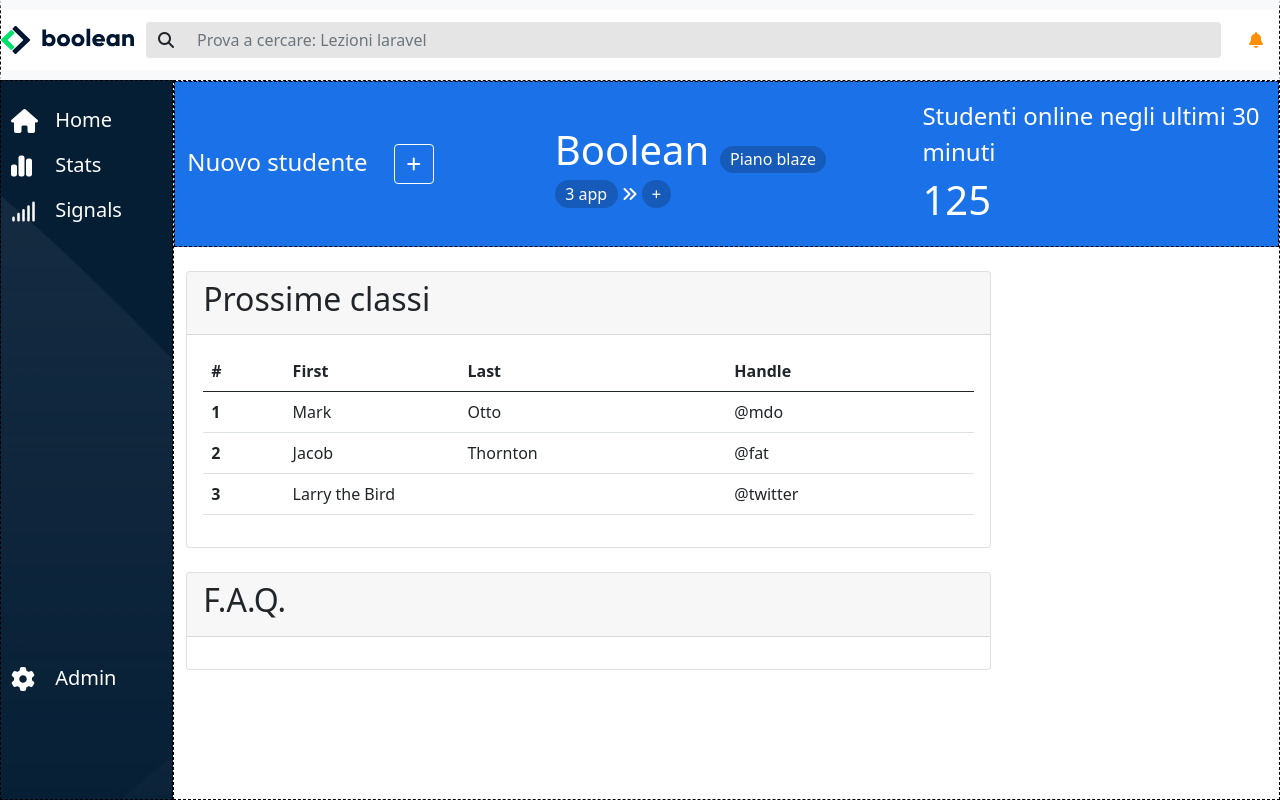
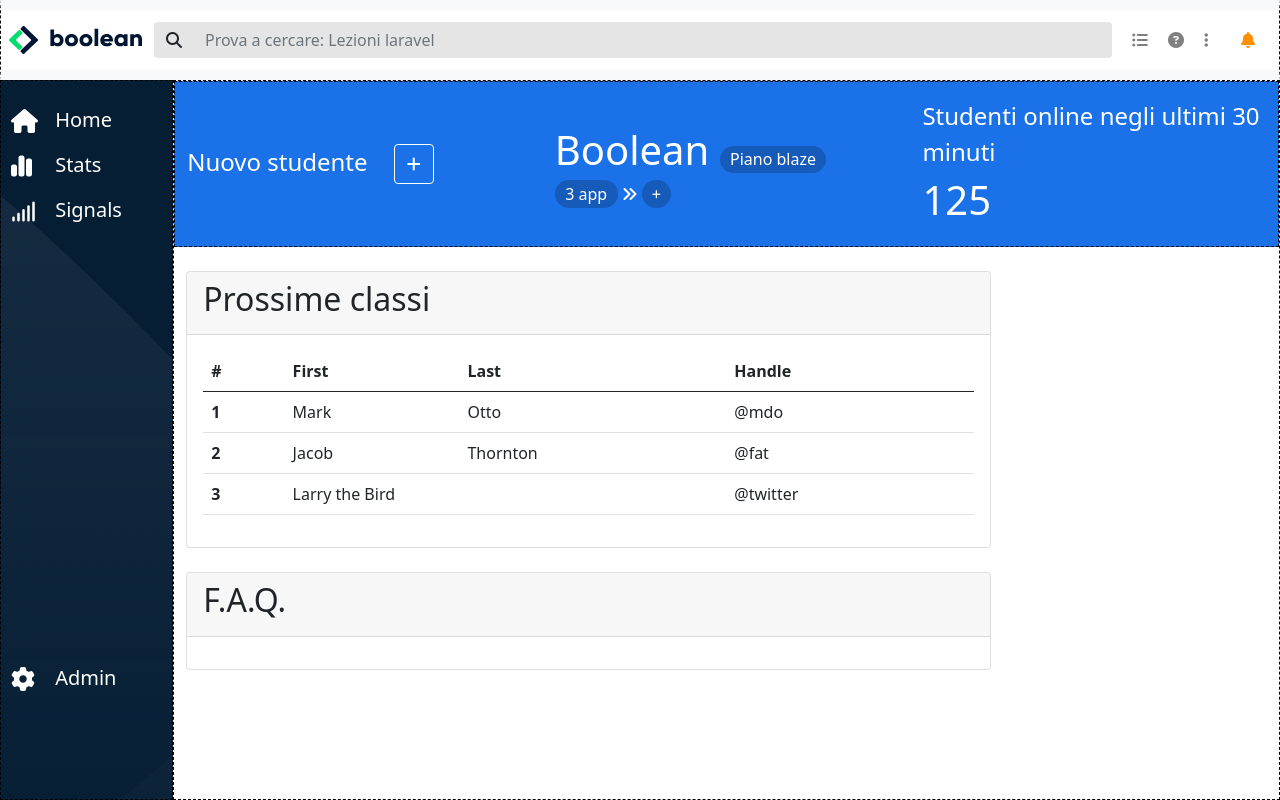
Before and after one commit to claudiuhuhulia/html-css-bootstrap-dashboard, a plain HTML site: page index.html in a window 1280 px wide. Drawn offline with nearby package versions, Linux system fonts and the light colour scheme.

Commit message:
fixed_header

```diff
--- a/index.html
+++ b/index.html
@@ -14,7 +14,7 @@
 <body>
 
     <!-- HEADER -->
-    <header class="d-flex align-items-center">
+    <header class="d-flex align-items-center px-2">
       <div class="logo-large 	 ">
         <img src="img/logo.svg" alt="logo">
       </div>
@@ -29,6 +29,13 @@
                   </div>
                 </form>
               </nav>
+              <div class="hidden d-none d-lg-block">
+                <a href="#">
+                <i class="fa-solid fa-list-ul mx-2"></i>
+                <i class="fa-solid fa-circle-question mx-2"></i>
+                <i class="fa-solid fa-ellipsis-vertical mx-2"></i>
+                </a>
+              </div>
               <div class="bell"><i class="fa-solid fa-bell px-3"></i></div>
     </header>
     <main class="d-flex">
--- a/style.css
+++ b/style.css
@@ -35,6 +35,12 @@ nav{
 .bell i{
     color: #ff8f00;
 }
+.hidden i{
+    color: gray;
+}
+.hidden{
+    width:130px;
+}
 
 
 /* SIDEBAR */
@@ -51,7 +57,9 @@ nav{
     padding: 10px;
     width: 50px;
 }
-
+.sidebar-settings{
+    justify-content: center;
+}
 
 .sidebar-nav, .sidebar-settings{
     height: 120px;
@@ -90,7 +98,7 @@ nav{
 }
 
 /* RESPONSIVE SIDEBAR */
-@media screen and (min-width: 1200px){
+@media screen and (min-width: 992px){
     .sidebar{
         width: 200px;
     }
@@ -109,4 +117,7 @@ nav{
     span{
         display: inline;
     }
+    .sidebar-settings{
+        justify-content: start;
+    }
 }
```
